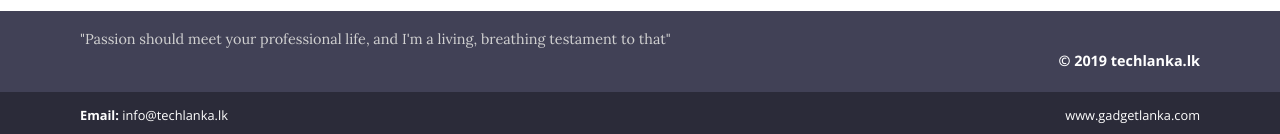
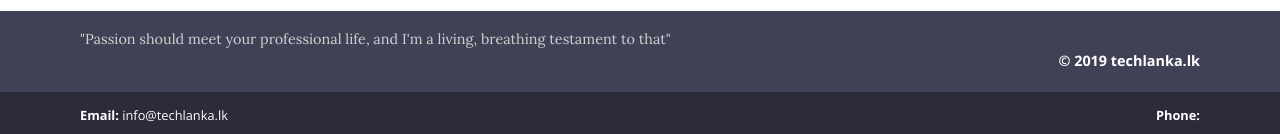
Before and after one commit to techlanka/business, a Jekyll site: the page built from index.html, in a window 1280 px wide. Shown: the part 1569-1703 px from the top of the page. Built offline with Jekyll 4.4.1, drawn with Linux system fonts in a browser that asks for light colours.

Commit message:
Update sub-footer.html

```diff
--- a/_includes/sub-footer.html
+++ b/_includes/sub-footer.html
@@ -8,7 +8,7 @@
                 {{ site.data.contact.email }}</a></li>
           </ul>
           <ul>
-            <li><a href="https://www.gadgetlanka.com">www.gadgetlanka.com</a></li>
+            <li><strong>Phone: </strong><a href="{{ site.data.contact.phone }}"></a></li>
           </ul>
         </div>
       </div>
```
